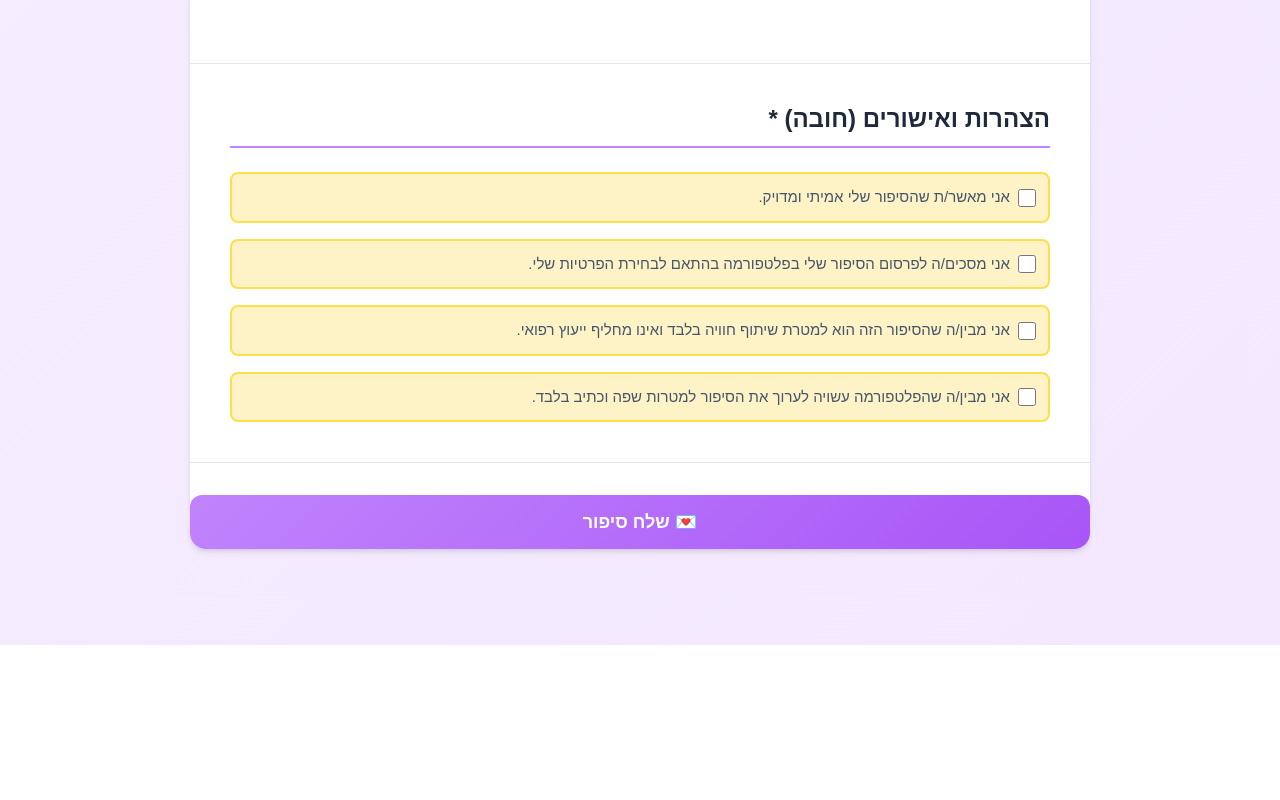
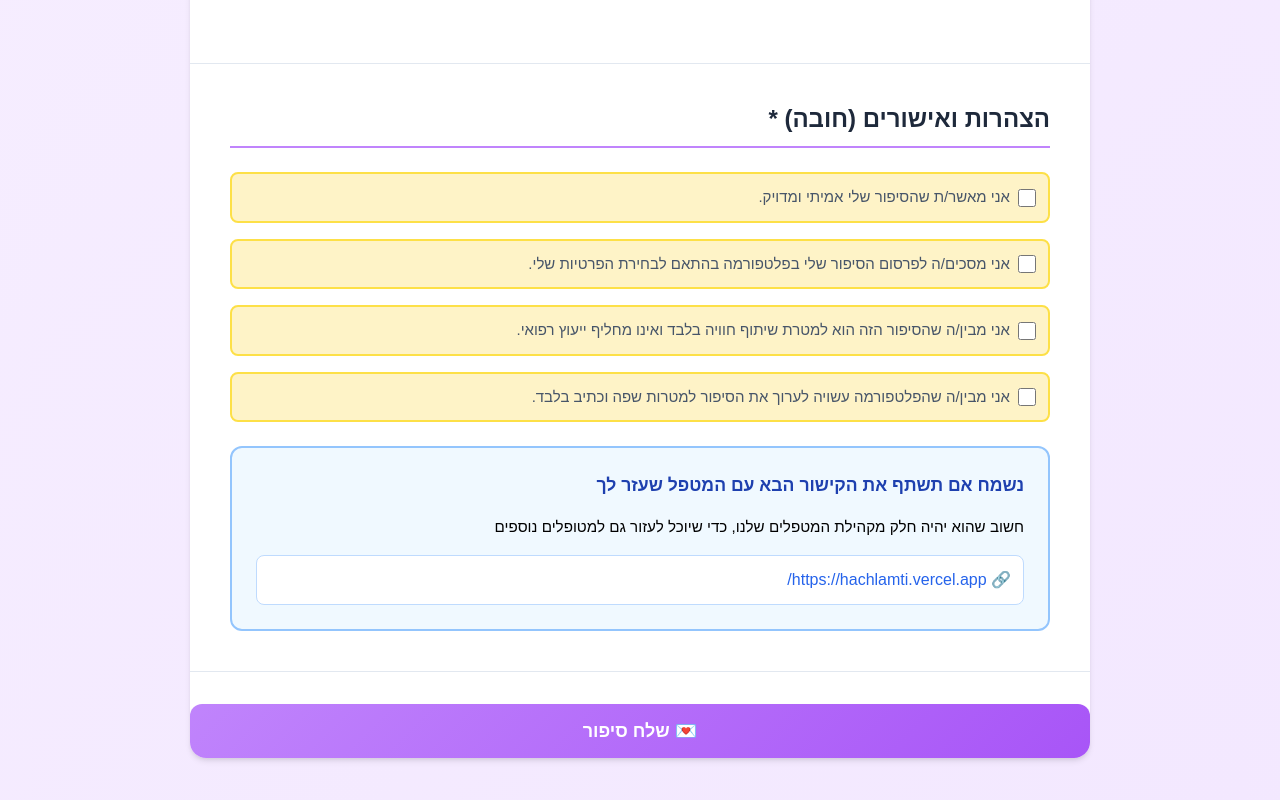
Before and after one commit to Omerf130/hachlamti, a Next.js app: page /submit-story in a window 1280 px wide. Shown: the part 3736-4536 px from the top of the page. Before the commit the page ends 4381 px from the top, so only its background shows below. Built offline with nearby package versions, Linux system fonts and the light colour scheme; no server answers; the database is empty; sample sign-in values are in the browser's storage.

Commit message:
ui changes

```diff
--- a/app/submit-story/StorySubmissionForm.tsx
+++ b/app/submit-story/StorySubmissionForm.tsx
@@ -763,37 +763,79 @@ export default function StorySubmissionForm(): JSX.Element {
           <section className={styles.section}>
             <h2>הצהרות ואישורים (חובה) *</h2>
             <div className={styles.declarationsGroup}>
+              {errors.declarationTruthful && (
+                <span className={styles.fieldError}>{errors.declarationTruthful.message}</span>
+              )}
               <label className={styles.checkbox}>
                 <input type="checkbox" {...register('declarationTruthful')} disabled={loading} />
                 <span>אני מאשר/ת שהסיפור שלי אמיתי ומדויק.</span>
               </label>
-              {errors.declarationTruthful && (
-                <span className={styles.fieldError}>{errors.declarationTruthful.message}</span>
+
+              {errors.declarationConsent && (
+                <span className={styles.fieldError}>{errors.declarationConsent.message}</span>
               )}
-
               <label className={styles.checkbox}>
                 <input type="checkbox" {...register('declarationConsent')} disabled={loading} />
                 <span>אני מסכים/ה לפרסום הסיפור שלי בפלטפורמה בהתאם לבחירת הפרטיות שלי.</span>
               </label>
-              {errors.declarationConsent && (
-                <span className={styles.fieldError}>{errors.declarationConsent.message}</span>
+
+              {errors.declarationNotMedicalAdvice && (
+                <span className={styles.fieldError}>{errors.declarationNotMedicalAdvice.message}</span>
               )}
-
               <label className={styles.checkbox}>
                 <input type="checkbox" {...register('declarationNotMedicalAdvice')} disabled={loading} />
                 <span>אני מבין/ה שהסיפור הזה הוא למטרת שיתוף חוויה בלבד ואינו מחליף ייעוץ רפואי.</span>
               </label>
-              {errors.declarationNotMedicalAdvice && (
-                <span className={styles.fieldError}>{errors.declarationNotMedicalAdvice.message}</span>
+
+              {errors.declarationEditingConsent && (
+                <span className={styles.fieldError}>{errors.declarationEditingConsent.message}</span>
               )}
-
               <label className={styles.checkbox}>
                 <input type="checkbox" {...register('declarationEditingConsent')} disabled={loading} />
                 <span>אני מבין/ה שהפלטפורמה עשויה לערוך את הסיפור למטרות שפה וכתיב בלבד.</span>
               </label>
-              {errors.declarationEditingConsent && (
-                <span className={styles.fieldError}>{errors.declarationEditingConsent.message}</span>
-              )}
+            </div>
+
+            <div style={{
+              marginTop: '1.5rem',
+              padding: '1.5rem',
+              backgroundColor: '#f0f9ff',
+              border: '2px solid #93c5fd',
+              borderRadius: '12px',
+              textAlign: 'right'
+            }}>
+              <p style={{
+                fontWeight: 600,
+                marginBottom: '1rem',
+                color: '#1e40af',
+                fontSize: '1.1rem'
+              }}>
+                 נשמח אם תשתף את הקישור הבא עם המטפל שעזר לך
+              </p>
+              <p style={{ marginBottom: '0.75rem', fontSize: '0.95rem', lineHeight: '1.6' }}>
+                חשוב שהוא יהיה חלק מקהילת המטפלים שלנו, כדי שיוכל לעזור גם למטופלים נוספים
+              </p>
+              <div style={{
+                padding: '0.75rem',
+                backgroundColor: 'white',
+                borderRadius: '8px',
+                border: '1px solid #bfdbfe',
+                marginTop: '1rem'
+              }}>
+                <a
+                  href="https://hachlamti.vercel.app/"
+                  target="_blank"
+                  rel="noopener noreferrer"
+                  style={{
+                    color: '#2563eb',
+                    textDecoration: 'none',
+                    fontWeight: 500,
+                    fontSize: '1rem'
+                  }}
+                >
+                  🔗 https://hachlamti.vercel.app/
+                </a>
+              </div>
             </div>
           </section>
 
```
